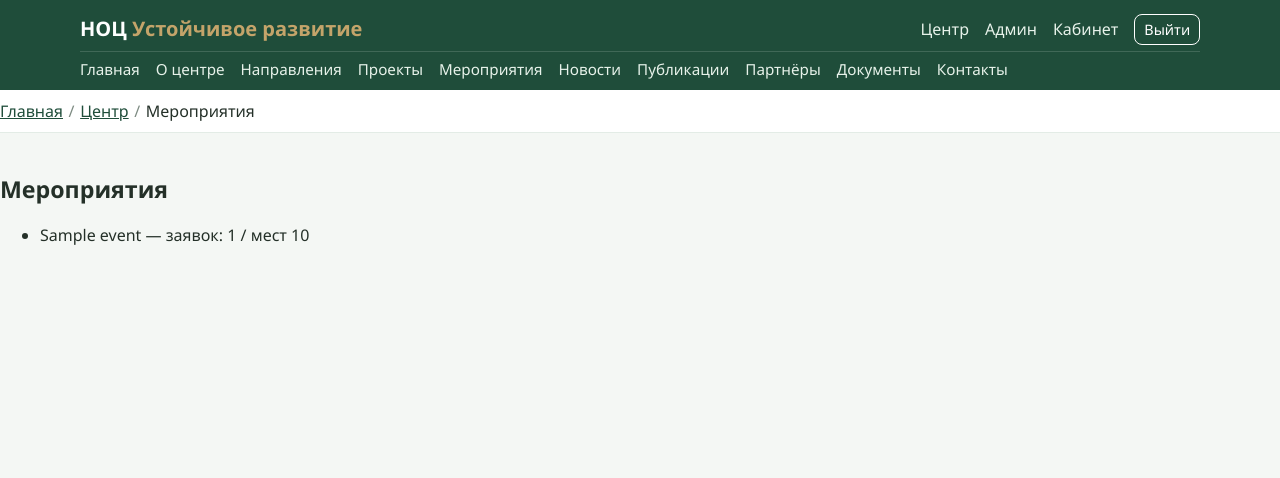
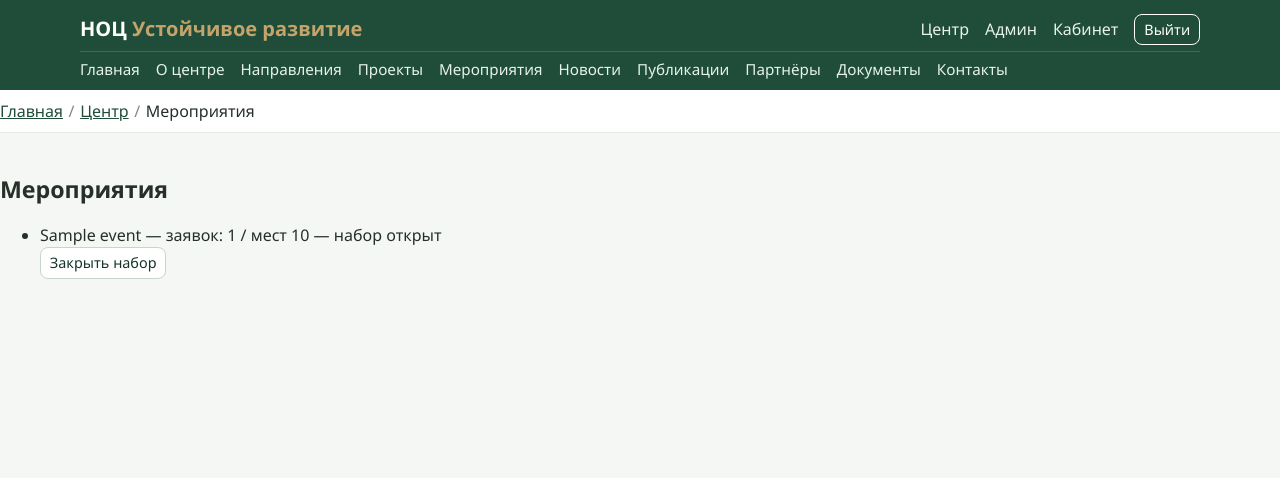
Before and after one commit to Dmitrii9898/noc-portal, a Django app: page /office/events/ in a window 1280 px wide. Shown: the top 478 px of the page. Run offline with Django 4.2, Linux system fonts and the light colour scheme; a user stored in the database is signed in; tables that the repository leaves empty hold one stand-in row (values such as "Sample post").

Commit message:
Дать сотруднику открывать и закрывать набор на мероприятие.

```diff
--- a/center/urls.py
+++ b/center/urls.py
@@ -8,6 +8,7 @@ urlpatterns = [
     path("applications/", views.application_queue, name="applications"),
     path("applications/<int:pk>/", views.application_decide, name="application_decide"),
     path("events/", views.event_board, name="events"),
+    path("events/<int:pk>/toggle/", views.event_toggle, name="event_toggle"),
     path("projects/", views.project_board, name="projects"),
     path("reports/", views.reports, name="reports"),
     path("manage/", views.manage_home, name="manage_home"),
--- a/center/views.py
+++ b/center/views.py
@@ -51,6 +51,16 @@ def application_decide(request, pk):
 def event_board(request):
     request.breadcrumbs = [("Центр", "/office/"), ("Мероприятия", None)]
     return render(request, "office/events.html", {"items": Event.objects.annotate(taken=Count("applications"))})
+
+
+@staff_required
+def event_toggle(request, pk):
+    item = get_object_or_404(Event, pk=pk)
+    if request.method == "POST":
+        item.is_open = not item.is_open
+        item.save(update_fields=["is_open"])
+        messages.success(request, "Набор на мероприятие обновлён.")
+    return redirect("center:events")
 
 
 @staff_required
--- a/templates/office/events.html
+++ b/templates/office/events.html
@@ -2,5 +2,6 @@
 {% block title %}Мероприятия — {{ SITE_NAME }}{% endblock %}
 {% block content %}
 <h1 class="h3">Мероприятия</h1>
-<ul>{% for item in items %}<li>{{ item.title }} — заявок: {{ item.taken }} / мест {{ item.seats }}</li>{% endfor %}</ul>
+<ul>{% for item in items %}<li>{{ item.title }} — заявок: {{ item.taken }} / мест {{ item.seats }} — {% if item.is_open %}набор открыт{% else %}набор закрыт{% endif %}
+<form method="post" action="{% url 'center:event_toggle' item.pk %}">{% csrf_token %}<button class="btn btn-sm btn-outline-secondary" type="submit">{% if item.is_open %}Закрыть набор{% else %}Открыть набор{% endif %}</button></form></li>{% endfor %}</ul>
 {% endblock %}
```
